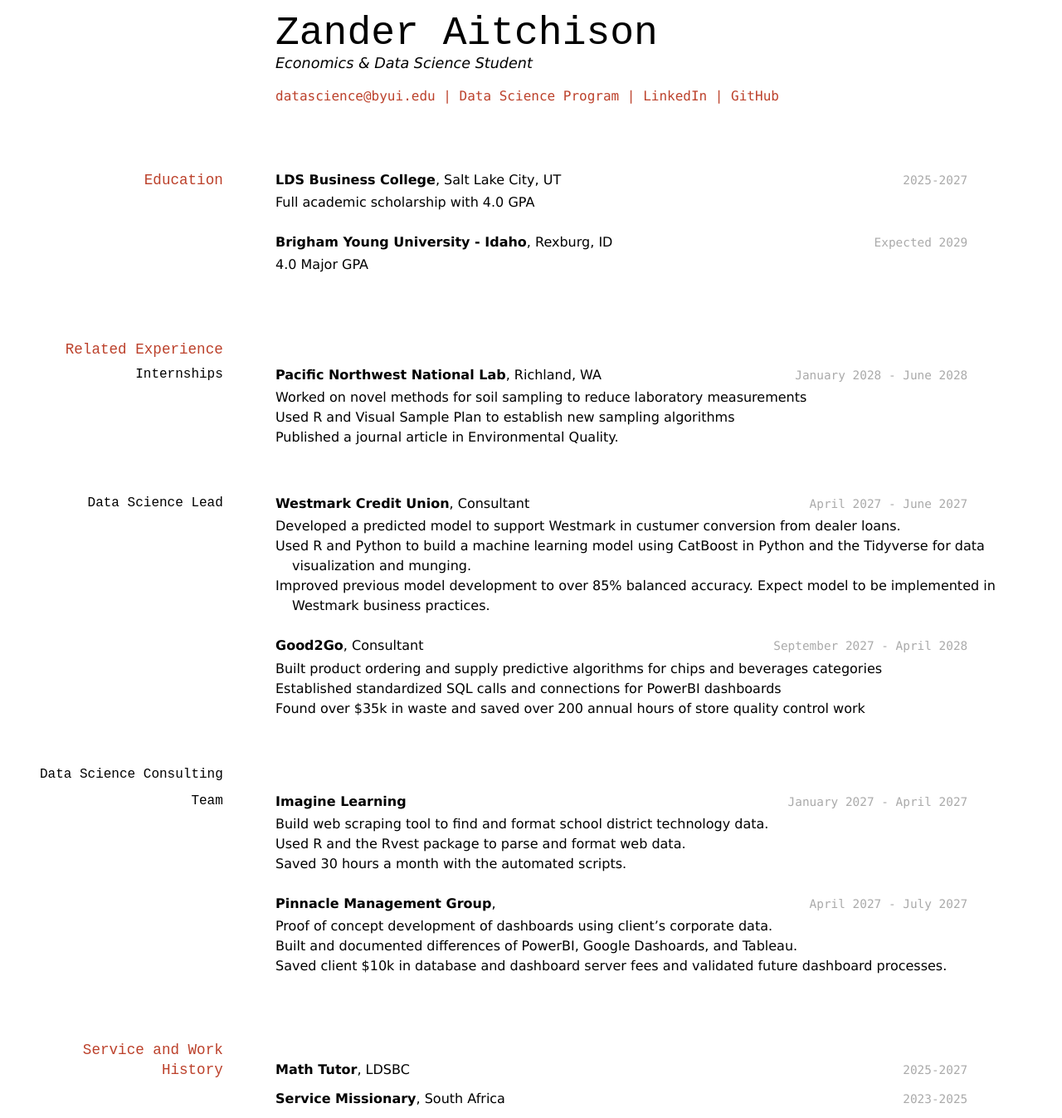
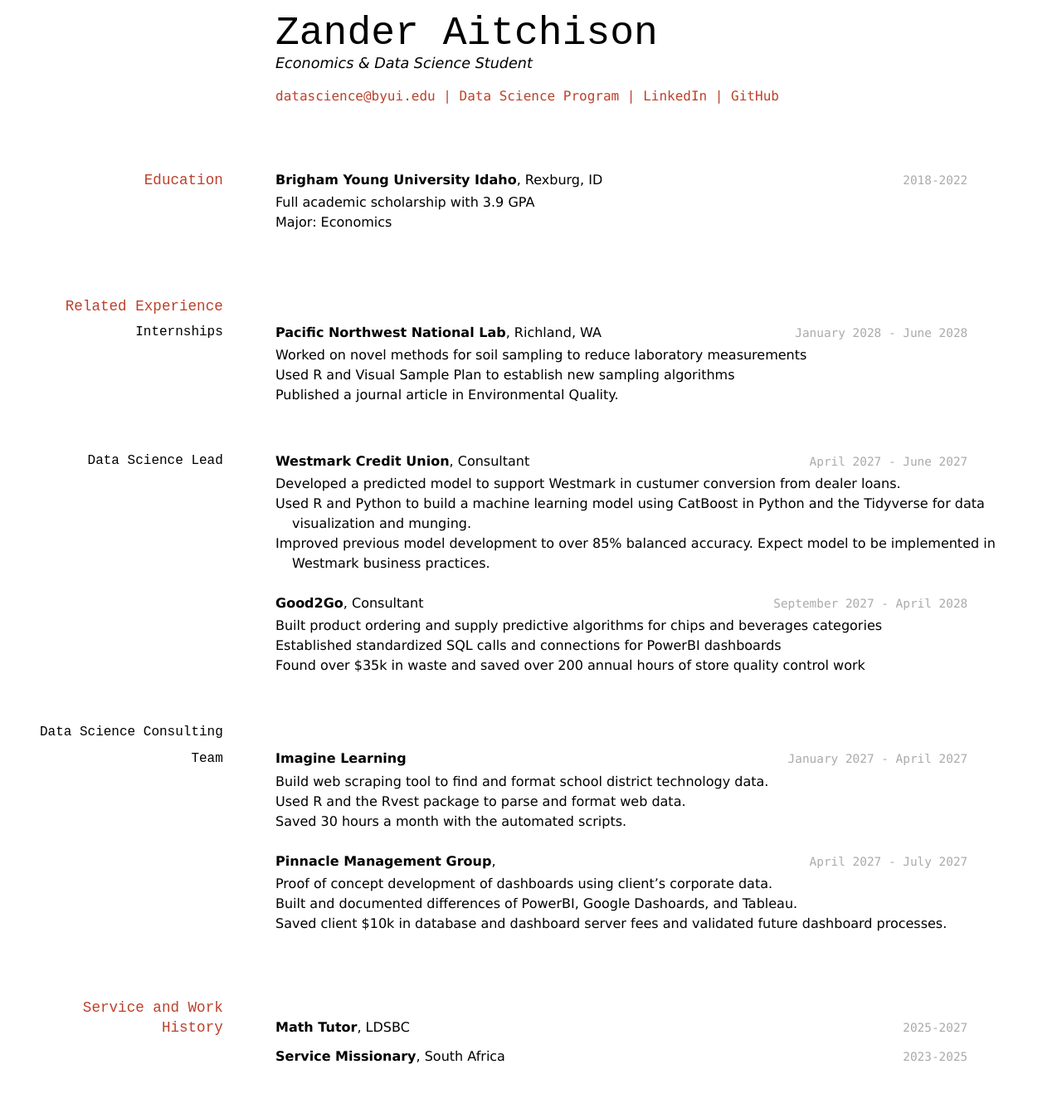
Before and after one commit to ZanderAitchison/AitchisonResume, a Jekyll site: the page built from docs/index.md, in a window 1280 px wide. Shown: the whole page at 83% size. Built offline with Jekyll 4.4.1, drawn with Linux system fonts in a browser that asks for light colours; after the commit the page ends 1296 px from its top, so only the background shows below that.

Commit message:
updated edu

```diff
--- a/docs/index.md
+++ b/docs/index.md
@@ -16,15 +16,11 @@ Economics & Data Science Student
 
 ## Education
 
-`2025-2027`
-__LDS Business College__, Salt Lake City, UT
+`2018-2022`
+__Brigham Young University Idaho__, Rexburg, ID
 
-- Full academic scholarship with 4.0 GPA
-
-`Expected 2029`
-__Brigham Young University - Idaho__, Rexburg, ID
-
-- 4.0 Major GPA
+- Full academic scholarship with 3.9 GPA
+- Major: Economics
 
 
 ## Related Experience
```
